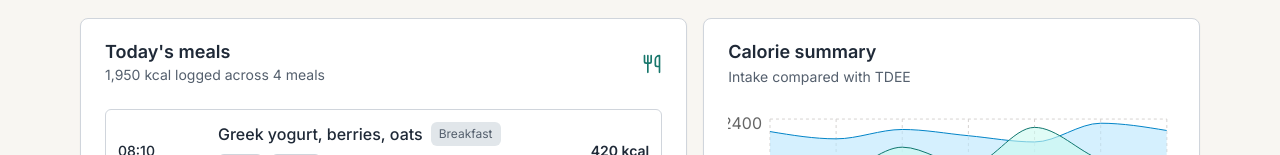
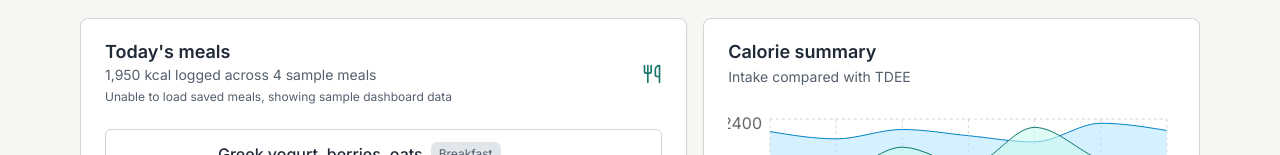
Before and after one commit to sharon-e-0/FitRAG, a Next.js app: page /dashboard in a window 1280 px wide. Shown: the part 369-524 px from the top of the page. Built offline with nearby package versions, Linux system fonts and the light colour scheme; no server answers.

Commit message:
Show saved meals on dashboard

```diff
--- a/app/dashboard/dashboard-client.tsx
+++ b/app/dashboard/dashboard-client.tsx
@@ -1,5 +1,6 @@
 "use client";
 
+import { useEffect, useMemo, useState } from "react";
 import {
   Activity,
   ArrowUpRight,
@@ -32,9 +33,20 @@ import { Button } from "@/components/ui/button";
 import { Card, CardContent, CardHeader, CardTitle } from "@/components/ui/card";
 import { Textarea } from "@/components/ui/textarea";
 import { cn } from "@/lib/utils";
+import type { FoodRecord } from "@/types/database";
 
-const todayMeals = [
+type DashboardMeal = {
+  id: string;
+  type: string;
+  name: string;
+  calories: number | null;
+  time: string;
+  tags: string[];
+};
+
+const fallbackMeals: DashboardMeal[] = [
   {
+    id: "sample-breakfast",
     type: "Breakfast",
     name: "Greek yogurt, berries, oats",
     calories: 420,
@@ -42,6 +54,7 @@ const todayMeals = [
     tags: ["calm", "home"]
   },
   {
+    id: "sample-lunch",
     type: "Lunch",
     name: "Chicken bibimbap",
     calories: 680,
@@ -49,6 +62,7 @@ const todayMeals = [
     tags: ["focused", "campus"]
   },
   {
+    id: "sample-snack",
     type: "Snack",
     name: "Iced latte, protein bar",
     calories: 310,
@@ -56,6 +70,7 @@ const todayMeals = [
     tags: ["tired", "study"]
   },
   {
+    id: "sample-dinner",
     type: "Dinner",
     name: "Salmon, rice, salad",
     calories: 540,
@@ -149,7 +164,55 @@ const summaryCards = [
 ];
 
 export function DashboardClient() {
-  const totalCalories = todayMeals.reduce((sum, meal) => sum + meal.calories, 0);
+  const [savedMeals, setSavedMeals] = useState<DashboardMeal[]>([]);
+  const [mealStatus, setMealStatus] = useState("Loading saved meals...");
+
+  useEffect(() => {
+    let isMounted = true;
+
+    async function loadMeals() {
+      try {
+        const response = await fetch("/api/meals", {
+          cache: "no-store"
+        });
+
+        if (!response.ok) {
+          throw new Error("Could not load saved meals.");
+        }
+
+        const payload = (await response.json()) as { meals?: FoodRecord[] };
+        const mappedMeals = (payload.meals ?? []).slice(0, 8).map(mapFoodRecordToMeal);
+
+        if (isMounted) {
+          setSavedMeals(mappedMeals);
+          setMealStatus(
+            mappedMeals.length > 0
+              ? "Showing your saved meal records"
+              : "No saved meals yet, showing sample dashboard data"
+          );
+        }
+      } catch {
+        if (isMounted) {
+          setMealStatus("Unable to load saved meals, showing sample dashboard data");
+        }
+      }
+    }
+
+    loadMeals();
+
+    return () => {
+      isMounted = false;
+    };
+  }, []);
+
+  const todayMeals = useMemo(
+    () => (savedMeals.length > 0 ? savedMeals : fallbackMeals),
+    [savedMeals]
+  );
+  const totalCalories = todayMeals.reduce(
+    (sum, meal) => sum + (meal.calories ?? 0),
+    0
+  );
 
   return (
     <div className="space-y-5">
@@ -195,15 +258,18 @@ export function DashboardClient() {
             <div>
               <CardTitle>Today&apos;s meals</CardTitle>
               <p className="mt-1 text-sm text-muted-foreground">
-                {totalCalories.toLocaleString()} kcal logged across {todayMeals.length} meals
+                {savedMeals.length > 0
+                  ? `${todayMeals.length} saved meals, ${totalCalories.toLocaleString()} analyzed kcal`
+                  : `${totalCalories.toLocaleString()} kcal logged across ${todayMeals.length} sample meals`}
               </p>
+              <p className="mt-1 text-xs text-muted-foreground">{mealStatus}</p>
             </div>
             <Utensils className="h-5 w-5 text-primary" />
           </CardHeader>
           <CardContent className="space-y-3">
             {todayMeals.map((meal) => (
               <div
-                key={`${meal.type}-${meal.time}`}
+                key={meal.id}
                 className="grid gap-3 rounded-md border p-3 sm:grid-cols-[88px_1fr_auto] sm:items-center"
               >
                 <div className="text-sm font-medium">{meal.time}</div>
@@ -226,7 +292,7 @@ export function DashboardClient() {
                   </div>
                 </div>
                 <div className="text-sm font-semibold sm:text-right">
-                  {meal.calories} kcal
+                  {meal.calories === null ? "Pending analysis" : `${meal.calories} kcal`}
                 </div>
               </div>
             ))}
@@ -442,6 +508,36 @@ export function DashboardClient() {
   );
 }
 
+function mapFoodRecordToMeal(record: FoodRecord): DashboardMeal {
+  const eatenAt = new Date(record.eaten_at);
+  const time = Number.isNaN(eatenAt.getTime())
+    ? "--:--"
+    : eatenAt.toLocaleTimeString([], {
+        hour: "2-digit",
+        minute: "2-digit"
+      });
+
+  return {
+    id: record.id,
+    type: formatMealType(record.meal_type),
+    name: record.raw_text ?? record.memo ?? "Saved meal",
+    calories: null,
+    time,
+    tags: [record.input_type, "saved"]
+  };
+}
+
+function formatMealType(mealType: FoodRecord["meal_type"]) {
+  if (!mealType) {
+    return "Meal";
+  }
+
+  return mealType
+    .split("_")
+    .map((word) => word.charAt(0).toUpperCase() + word.slice(1))
+    .join(" ");
+}
+
 function SignalRow({
   label,
   value,
--- a/components/meals/meal-form.tsx
+++ b/components/meals/meal-form.tsx
@@ -1,6 +1,7 @@
 "use client";
 
 import { useState } from "react";
+import { useRouter } from "next/navigation";
 import { Button } from "@/components/ui/button";
 import { Card, CardContent } from "@/components/ui/card";
 import { Input } from "@/components/ui/input";
@@ -16,6 +17,7 @@ const mealTypes = [
 ];
 
 export function MealForm() {
+  const router = useRouter();
   const [status, setStatus] = useState<string | null>(null);
   const [isSubmitting, setIsSubmitting] = useState(false);
 
@@ -50,6 +52,8 @@ export function MealForm() {
 
       event.currentTarget.reset();
       setStatus("Meal saved successfully.");
+      router.push("/dashboard");
+      router.refresh();
     } catch (error) {
       setStatus(error instanceof Error ? error.message : "Failed to save meal.");
     } finally {
```
